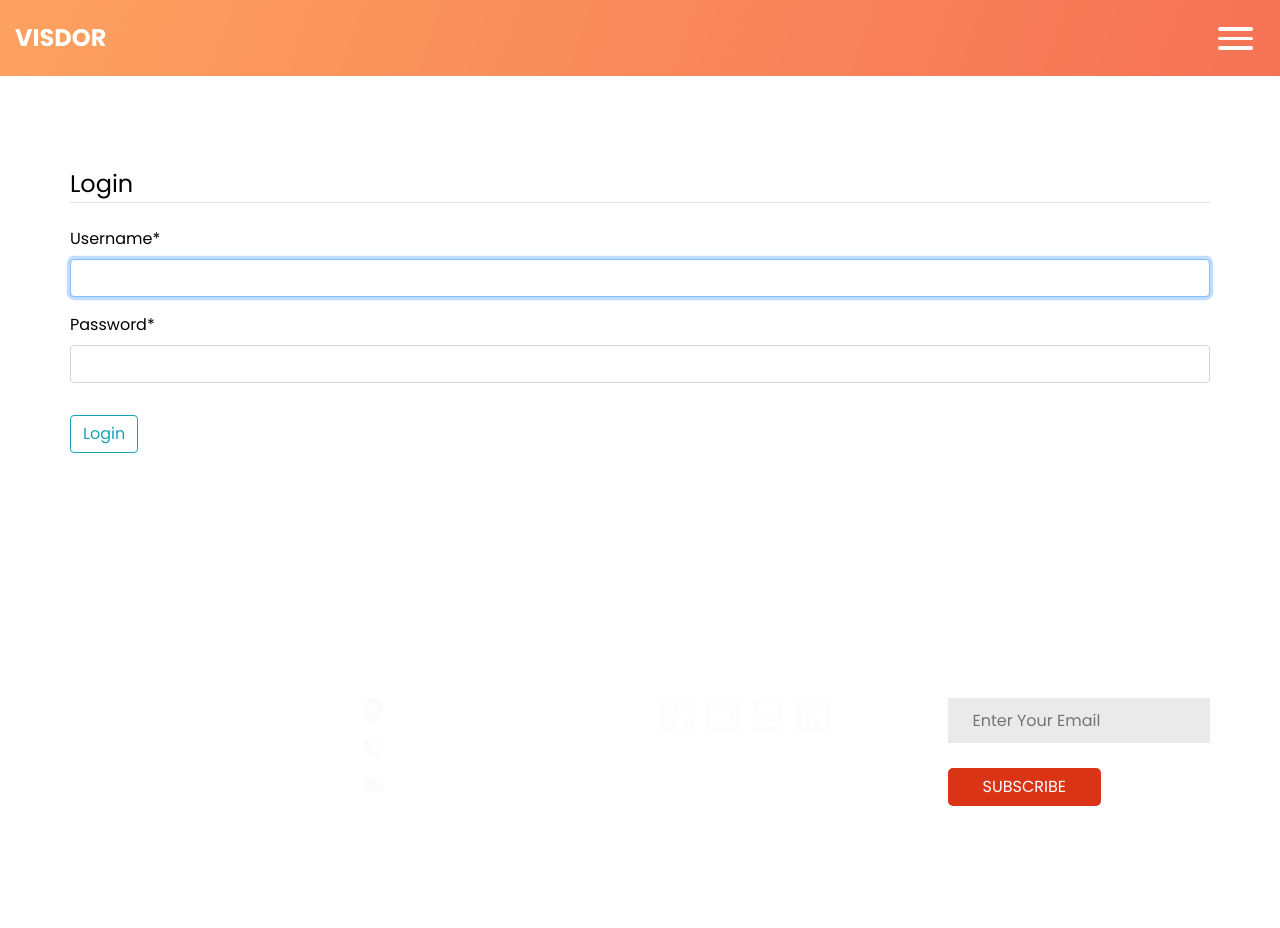
After one commit to C8305-yusuf/edu_app, a Django app: page /login/ in a window 1280 px wide. The commit adds this page. Run offline with Django 3.2, Linux system fonts and the light colour scheme; some libraries are stand-ins or nearby versions; some web fonts are replaced.

Commit message:
feat : login.html,logout.html

```diff
--- a/home/urls.py
+++ b/home/urls.py
@@ -1,9 +1,12 @@
 from django.urls import path
-from .views import home,about,teacher
+from .views import about, home, teacher
+from  django.contrib.auth import views as auth_views
 
 
 urlpatterns = [
-    path('',home, name='home' ),
-    path('about/',about, name='about' ),
-    path('teacher/',teacher, name='teacher' ),
+    path('',home, name='home'),
+    path('about/',about, name='about'),
+    path('teacher/',teacher, name='teacher'),
+    path('login/',auth_views.LoginView.as_view(template_name = "login.html"), name='login'),
+    path('logout/',auth_views.LogoutView.as_view(template_name = "logout.html"), name='logout'),
 ]
--- a/templates/header.html
+++ b/templates/header.html
@@ -14,7 +14,7 @@
   <meta name="description" content="" />
   <meta name="author" content="" />
 
-  <title>edu_app</title>
+  <title>Visdor</title>
 
   <!-- slider stylesheet -->
   <link rel="stylesheet" type="text/css" href="https://cdnjs.cloudflare.com/ajax/libs/OwlCarousel2/2.1.3/assets/owl.carousel.min.css" />
@@ -30,7 +30,7 @@
   <link href="{% static 'css/responsive.css' %}" rel="stylesheet" />
 </head>
 
-<body>
+<body class="sub_page">
   <div class="hero_area">
     <!-- header section strats -->
     <header class="header_section">
@@ -38,7 +38,7 @@
         <nav class="navbar navbar-expand-lg custom_nav-container">
           <a class="navbar-brand" href="index.html">
             <span>
-             edu_app
+              Visdor
             </span>
           </a>
           <div class="custom_menu-btn">
@@ -50,20 +50,23 @@
           </div>
           <div id="myNav" class="overlay">
             <div class="overlay-content">
-              <a href="{% url 'home' %}" class="active">Home</a>
+              <a href="{% url 'home' %}">Home</a>
               <a href="{% url 'about' %}">About</a>
-              <a href="{% url 'teacher' %}">Teachers</a>
+              <a href="{% url 'teacher' %}" class="active">Teachers</a>
+
+              {% if  request.user.is_authenticated %}
+
+              <a href="{% url 'admin:index' %}">AdminDashboard</a>
+              <a href="{% url 'logout' %}">Logout</a>
+              {% else %}
+              <a href="{% url 'login' %}">Login</a>
+
+              {% endif %}
             </div>
           </div>
       </div>
       </nav>
     </header>
+    <!-- end header section -->
 
-    {% if messages %}
-    <ul class="messages">
-        {% for message in messages %}
-        <li{% if message.tags %} class="{{ message.tags }}"{% endif %}>{{ message }}</li>
-        {% endfor %}
-    </ul>
-    {% endif %}
-    <!-- end header section -->
+  </div>
--- /dev/null
+++ b/templates/login.html
@@ -0,0 +1,25 @@
+{% extends 'base.html' %}
+{% load crispy_forms_tags %}
+{% block content %}
+<div class="about_section layout_padding">
+    <div class="container">
+        <div class="content-section">
+            <form action="" method="post">
+                {% csrf_token %}
+                <fieldset class="form-group">
+                    <legend class="border-bottom mb-4">Login</legend>
+                    {{ form|crispy }}
+                </fieldset>
+                <div class="form-group">
+                    <button class="btn btn-outline-info" type="submit">Login</button>
+
+                </div>
+            </form>
+
+
+        </div>
+    </div>
+</div>
+
+
+ {% endblock content %}
```
Also changed, not shown: main/settings.py (+16 -15 lines), templates/logout.html (added, +17 -0 lines).
